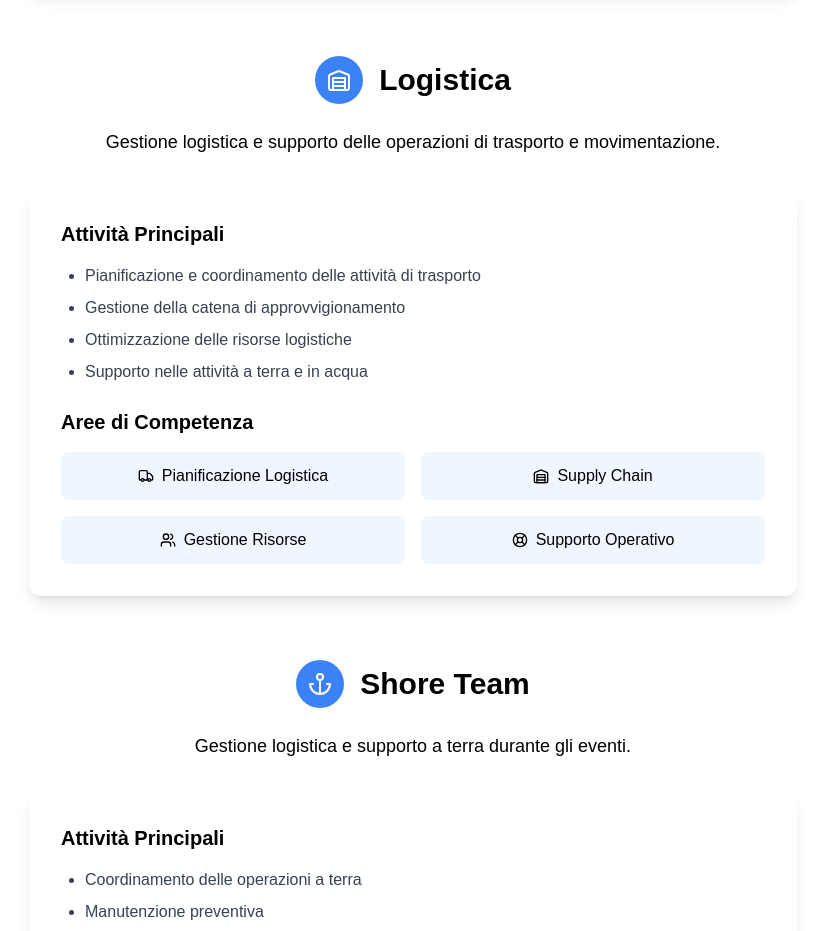
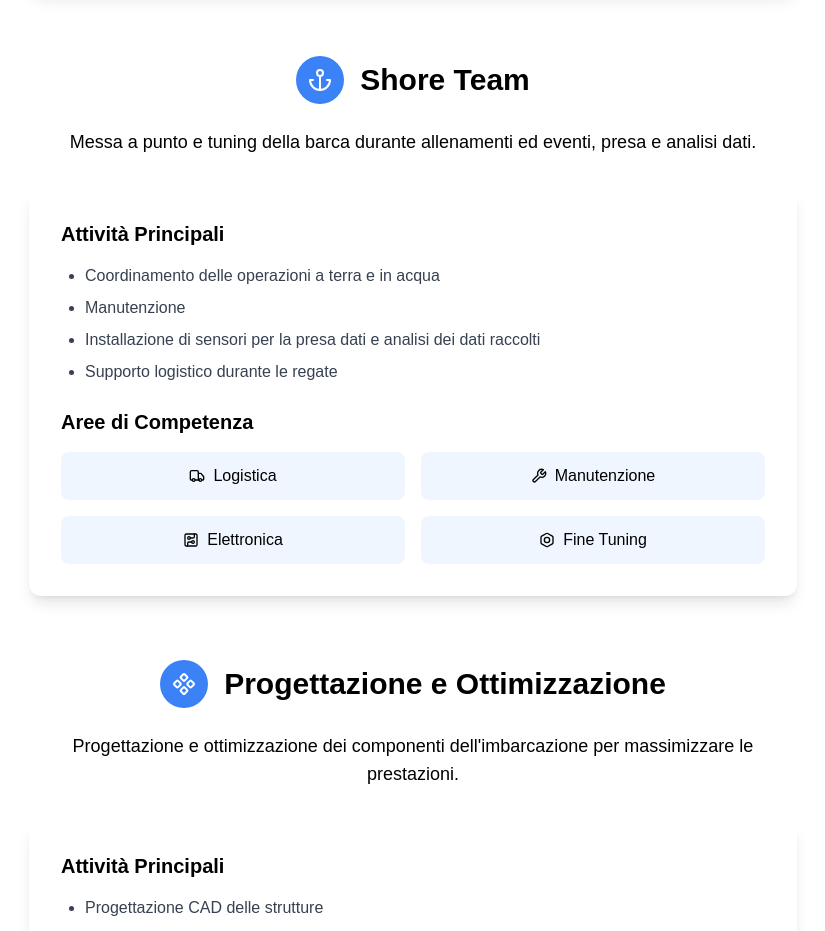
Before and after one commit to nannipy/sapienzafoilingteam, a Next.js app: page /team in a window 1280 px wide. Shown: the part 1120-2051 px from the top of the page, without its empty margins (227-1052 px from the left). Built offline with nearby package versions, Linux system fonts and the light colour scheme.

Commit message:
content modified - moth_image_5

```diff
--- a/app/fleet/page.tsx
+++ b/app/fleet/page.tsx
@@ -23,7 +23,7 @@ const FleetPage = () => {
     technicalSpecs: string[];
   }> = {
     foils: {
-      title: "Sistema Foil",
+      title: "I Foil",
       description: "I foil sono ali sottomarine che generano portanza idrodinamica, permettendo all'imbarcazione di sollevarsi dall'acqua.",
       details: [
         "Foil principale: Genera la maggior parte della portanza",
@@ -33,13 +33,13 @@ const FleetPage = () => {
       ],
       technicalSpecs: [
         "Materiale: Carbonio pre-preg",
-        "Span foil principale: ~2.25m",
+        "Span foil principale: ~80 cm",
         "Profilo alare: Specifico per alte velocità",
         "Regolazioni: Rake e ride height"
       ]
     },
     hull: {
-      title: "Scafo",
+      title: "Lo Scafo",
       description: "Lo scafo del Moth è progettato per minimizzare il peso e massimizzare l'aerodinamica quando vola sui foil.",
       details: [
         "Struttura ultra-leggera in carbonio",
@@ -55,8 +55,8 @@ const FleetPage = () => {
       ]
     },
     rig: {
-      title: "Piano Velico",
-      description: "Il piano velico del Moth è altamente efficiente e completamente regolabile per ottimizzare le prestazioni.",
+      title: "La Vela",
+      description: "La vela del Moth è altamente efficiente e completamente regolabile per ottimizzare le prestazioni.",
       details: [
         "Albero in carbonio ad alta modularità",
         "Vela ad alto aspect ratio",
@@ -71,8 +71,8 @@ const FleetPage = () => {
       ]
     },
     controls: {
-      title: "Sistemi di Controllo",
-      description: "I sistemi di controllo permettono al timoniere di gestire l'assetto e la potenza durante il volo.",
+      title: "I controlli di volo",
+      description: "I controlli di volo permettono al timoniere di gestire l'assetto e la potenza durante il volo.",
       details: [
         "Controlli ride height",
         "Sistema wand automatico",
@@ -108,8 +108,10 @@ const FleetPage = () => {
             <h2 className="text-3xl font-bold">Flotta in Costruzione</h2>
           </div>
           <p className="text-lg text-center max-w-3xl mx-auto">
-            Come associazione studentesca appena formata, stiamo lavorando alla costruzione della nostra prima imbarcazione.
-            Nel frattempo, ti invitiamo a scoprire tutti i dettagli tecnici del Moth, una delle barche più innovative nel mondo della vela.
+          Come team appena formato, stiamo lavorando alla costruzione della nostra
+          prima imbarcazione. Nel frattempo, ti invitiamo a scoprire tutti i dettagli tecnici
+          del Moth, una delle classi più innovative nel mondo della vela, alla quale anche
+          la nostra barca apparterrà.
           </p>
         </div>
 
@@ -119,12 +121,19 @@ const FleetPage = () => {
             <div className="flex-1 mb-6 lg:mb-0 lg:mr-6">
               <div className="flex items-center justify-center mb-6">
                 <Info className="w-12 h-12 text-blue-600 mr-4" />
-                <h2 className="text-3xl font-bold">Perché il Moth?</h2>
+                <h2 className="text-3xl font-bold">Perché il SuMoth?</h2>
               </div>
               <p className="text-lg text-center lg:text-left max-w-3xl mx-auto lg:mx-0">
-                Il Moth è una delle imbarcazioni più innovative nel mondo della vela, capace di &quot;volare&quot; sopra l&apos;acqua grazie all&apos;uso dei foil.
-                Abbiamo scelto questa imbarcazione per il suo design avanzato e le sfide tecniche che comporta, che ci permettono di esplorare soluzioni ingegneristiche all&apos;avanguardia.
-                Per noi, costruire un Moth significa spingerci oltre i limiti della tecnologia e della scienza applicata alla nautica.
+              Abbiamo scelto di partecipare alla SuMoth Challenge perché condividiamo i
+              valori che persegue: innovazione, tecnologia e sostenibilità. Il Moth è una delle
+              imbarcazioni più innovative nel mondo della vela, capace di &quot;volare&quot; sopra
+              l&apos;acqua grazie all&apos;uso dei foil. Il suo design avanzato e le sfide tecniche che
+              comporta, che ci permettono di esplorare soluzioni ingegneristiche
+              all&apos;avanguardia. Per noi, costruire un Moth significa spingerci oltre i limiti della
+              tecnologia e della scienza applicata alla nautica. L’utilizzo di materiali eco-
+              compatibili per la costruzione ci spinge ad esplorare e testare tecniche
+              sostenibili che possono avere un impatto concreto sui metodi di costruzione in
+              ambito nautico.
               </p>
             </div>
             <div className="flex-shrink-0">
@@ -211,8 +220,8 @@ const FleetPage = () => {
         <div className="max-w-7xl mx-auto px-4 sm:px-6 lg:px-8 text-center">
           <h2 className="text-3xl font-bold mb-4">Vuoi far parte del progetto?</h2>
           <p className="text-lg text-gray-600 mb-8 max-w-2xl mx-auto">
-            Stiamo cercando studenti appassionati di vela e ingegneria per
-            contribuire alla costruzione della nostra flotta.
+          Se sei uno studente appassionato di vela e ingegneria e vuoi contribuire alla
+          costruzione della nostra flotta, invia una candidatura spontanea.
           </p>
           <div className="flex justify-center space-x-4">
             <a
--- a/app/page.tsx
+++ b/app/page.tsx
@@ -34,7 +34,7 @@ export default function Home() {
       {/* Hero Section */}
       <div className="relative h-screen flex items-center justify-center">
         <Image
-          src="/moth_4.jpg"
+          src="/moth_5.jpg"
           alt="regatta"
           fill
           className="object-cover brightness-50"
--- a/app/team/page.tsx
+++ b/app/team/page.tsx
@@ -4,7 +4,7 @@ import React, { useState } from 'react';
 import { motion, AnimatePresence } from 'framer-motion';
 import { Users, Warehouse, Anchor, Handshake, Component, PencilRuler, Leaf,
          Truck, Wrench, Globe, Star, Layout, Lightbulb, LifeBuoy,
-         PersonStanding, Anvil, ChevronDown } from 'lucide-react';
+         PersonStanding, Anvil, ChevronDown, CircuitBoard, Bolt  } from 'lucide-react';
 
 
 const TeamPage = () => {
@@ -28,8 +28,8 @@ const TeamPage = () => {
     'Supporto Operativo': <LifeBuoy className="w-4 h-4 mr-1 sm:mr-2" />,
     'Logistica': <Truck className="w-4 h-4 mr-1 sm:mr-2" />,
     'Manutenzione': <Wrench className="w-4 h-4 mr-1 sm:mr-2" />,
-    'Gestione Emergenze': <Globe className="w-4 h-4 mr-1 sm:mr-2" />,
-    'Coordinamento Eventi': <Handshake className="w-4 h-4 mr-1 sm:mr-2" />,
+    'Elettronica': <CircuitBoard className="w-4 h-4 mr-1 sm:mr-2" />,
+    'Fine Tuning': <Bolt className="w-4 h-4 mr-1 sm:mr-2" />,
     'Strategia e Management': <Users className="w-4 h-4 mr-1 sm:mr-2" />,
     'Comunicazione': <Globe className="w-4 h-4 mr-1 sm:mr-2" />,
     'Relazioni Pubbliche': <PersonStanding className="w-4 h-4 mr-1 sm:mr-2" />,
@@ -61,41 +61,22 @@ const TeamPage = () => {
       ]
     },
     {
-      id: 'logistics',
-      name: 'Logistica',
-      icon: <Warehouse className="w-6 h-6" />,
-      color: 'bg-blue-500',
-      description: 'Gestione logistica e supporto delle operazioni di trasporto e movimentazione.',
-      details: [
-        'Pianificazione e coordinamento delle attività di trasporto',
-        'Gestione della catena di approvvigionamento',
-        'Ottimizzazione delle risorse logistiche',
-        'Supporto nelle attività a terra e in acqua'
-      ],
-      keyAreas: [
-        'Pianificazione Logistica',
-        'Supply Chain',
-        'Gestione Risorse',
-        'Supporto Operativo'
-      ]
-    },
-    {
       id: 'shore',
       name: 'Shore Team',
       icon: <Anchor className="w-6 h-6" />,
            color: 'bg-blue-500',
-      description: 'Gestione logistica e supporto a terra durante gli eventi.',
+      description: ' Messa a punto e tuning della barca durante allenamenti ed eventi, presa e analisi dati.',
       details: [
-        'Coordinamento delle operazioni a terra',
-        'Manutenzione preventiva',
-        'Gestione delle emergenze',
+        'Coordinamento delle operazioni a terra e in acqua',
+        'Manutenzione ',
+        'Installazione di sensori per la presa dati e analisi dei dati raccolti',
         'Supporto logistico durante le regate'
       ],
       keyAreas: [
         'Logistica',
         'Manutenzione',
-        'Gestione Emergenze',
-        'Coordinamento Eventi'
+        'Elettronica',
+        'Fine Tuning'
       ]
     },
     {
@@ -108,7 +89,7 @@ const TeamPage = () => {
         'Progettazione CAD delle strutture',
         'Analisi e simulazioni FEM',
         'Ottimizzazione della resistenza e delle performance',
-        'Prototipazione tramite stampa 3D'
+        'CFD e simulazioni 3D'
       ],
       keyAreas: [
         'CAD e Progettazione',
@@ -156,7 +137,7 @@ const TeamPage = () => {
           <Users className="w-16 h-16 mb-2"/>
           <h1 className="text-4xl md:text-5xl font-bold mb-1">Il Nostro Team</h1>
           <p className="text-xl max-w-3xl text-center mb-10 px-6">
-            Il nostro team si articola in cinque reparti fondamentali, ognuno con un ruolo strategico
+            Il nostro team si articola in quattro reparti fondamentali, ognuno con un ruolo strategico
             e un contributo distintivo al successo del progetto.
           </p>
           <motion.div
```
Also changed, not shown: public/moth_5.jpg (added).
